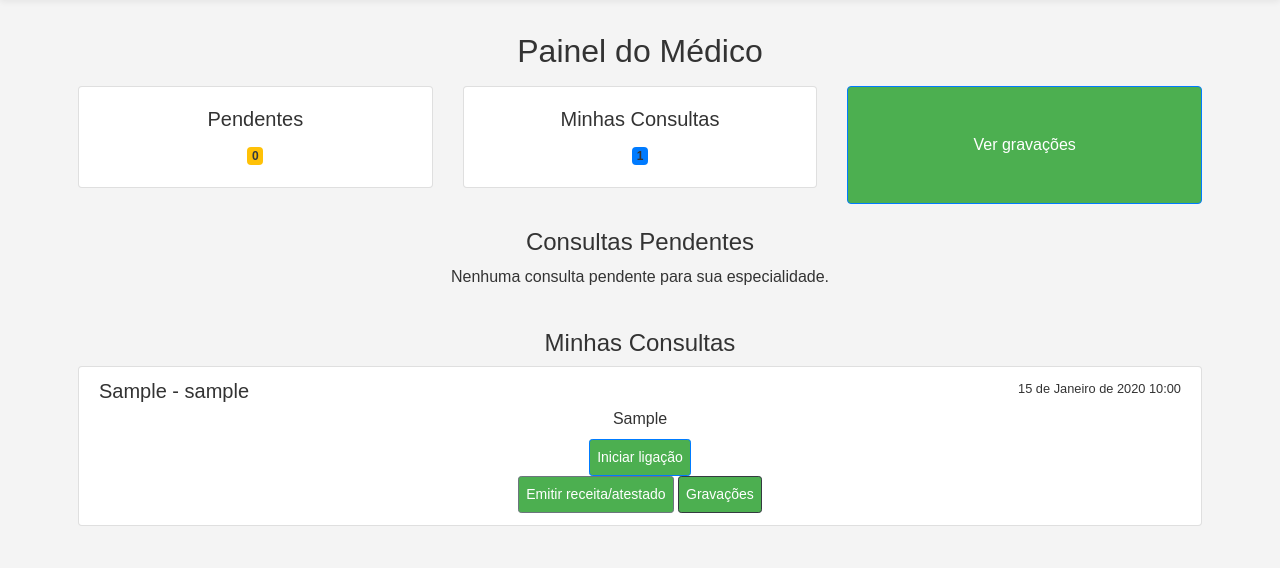
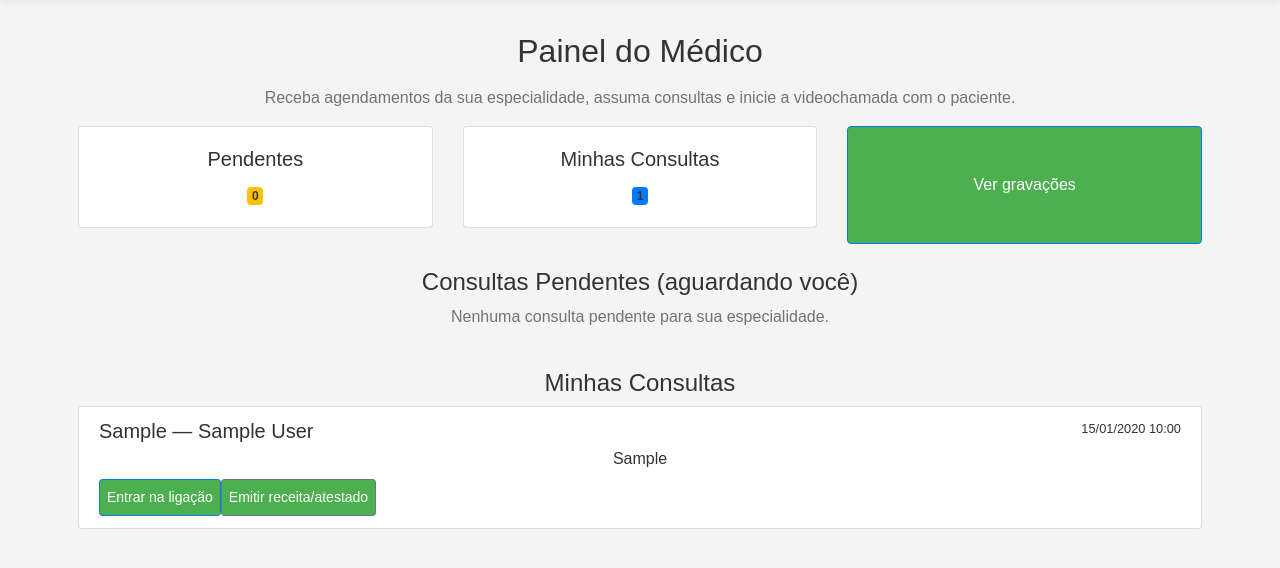
Before and after one commit to pedronunes07/mydoctor2, a Django app: page /medico/dashboard/ in a window 1280 px wide. Shown: the part 88-656 px from the top of the page. Run offline with Django 5.2, Linux system fonts and the light colour scheme; a user stored in the database is signed in; tables that the repository leaves empty hold one stand-in row (values such as "Sample post"); some libraries are stand-ins or nearby versions.

Commit message:
Fluxo completo: agendamentos, salas de video e WebRTC corrigido.
Paciente agenda e entra na ligação; médico recebe pendentes, assume e inicia chamada.

Co-authored-by: Cursor <cursoragent@cursor.com>

```diff
--- a/mydoctor-api/todos/models.py
+++ b/mydoctor-api/todos/models.py
@@ -18,6 +18,19 @@ class Consulta(models.Model):
 
 	def __str__(self):
 		return f"{self.especialidade} em {self.data} às {self.hora} ({self.usuario.username})"
+
+	def label_especialidade(self):
+		return dict(Medico.ESPECIALIDADES).get(self.especialidade, self.especialidade)
+
+	def sala_chat_aberta(self):
+		return self.salas.filter(closed_at__isnull=True).first()
+
+	def status_agendamento(self):
+		if self.sala_chat_aberta():
+			return 'sala_aberta'
+		if self.medico_id:
+			return 'confirmada'
+		return 'aguardando'
 
 
 class ChatRoom(models.Model):
--- a/mydoctor-api/todos/templates/todos/doctor_dashboard.html
+++ b/mydoctor-api/todos/templates/todos/doctor_dashboard.html
@@ -13,6 +13,7 @@
 {% include 'todos/_messages.html' %}
 <div class="container mt-4">
     <h2 class="mb-3">Painel do Médico</h2>
+    <p class="text-muted">Receba agendamentos da sua especialidade, assuma consultas e inicie a videochamada com o paciente.</p>
     <div class="row mb-4">
         <div class="col-md-4">
             <div class="card text-bg-light mb-3">
@@ -35,21 +36,21 @@
         </div>
     </div>
 
-    <h4>Consultas Pendentes</h4>
+    <h4>Consultas Pendentes (aguardando você)</h4>
     <div class="list-group mb-4">
         {% for c in pendentes %}
         <div class="list-group-item">
             <div class="d-flex w-100 justify-content-between">
-                <h5 class="mb-1">{{ c.especialidade }} - {{ c.usuario.username }}</h5>
-                <small>{{ c.data }} {{ c.hora }}</small>
+                <h5 class="mb-1">{{ c.label_especialidade }} — {{ c.usuario.get_full_name|default:c.usuario.username }}</h5>
+                <small>{{ c.data|date:'d/m/Y' }} {{ c.hora|time:'H:i' }}</small>
             </div>
-            <p class="mb-1">{{ c.observacoes }}</p>
+            <p class="mb-1">{{ c.observacoes|default:'Sem observações' }}</p>
             <div class="mt-2">
-                <a class="btn btn-success btn-sm" href="{% url 'doctor_accept_consulta' c.id %}">Assumir</a>
+                <a class="btn btn-success btn-sm" href="{% url 'doctor_accept_consulta' c.id %}">Assumir e preparar ligação</a>
             </div>
         </div>
         {% empty %}
-        <p>Nenhuma consulta pendente para sua especialidade.</p>
+        <p class="text-muted">Nenhuma consulta pendente para sua especialidade.</p>
         {% endfor %}
     </div>
 
@@ -58,22 +59,17 @@
         {% for c in consultas %}
         <div class="list-group-item">
             <div class="d-flex w-100 justify-content-between">
-                <h5 class="mb-1">{{ c.especialidade }} - {{ c.usuario.username }}</h5>
-                <small>{{ c.data }} {{ c.hora }}</small>
+                <h5 class="mb-1">{{ c.label_especialidade }} — {{ c.usuario.get_full_name|default:c.usuario.username }}</h5>
+                <small>{{ c.data|date:'d/m/Y' }} {{ c.hora|time:'H:i' }}</small>
             </div>
-            <p class="mb-1">{{ c.observacoes }}</p>
-            <div class="mt-2">
-                <form method="post" action="{% url 'chat_create' %}">
-                    {% csrf_token %}
-                    <input type="hidden" name="consulta_id" value="{{ c.id }}">
-                    <button class="btn btn-primary btn-sm me-2" type="submit">Iniciar ligação</button>
-                </form>
-                <a class="btn btn-outline-secondary btn-sm me-2" href="{% url 'create_receita' c.id %}">Emitir receita/atestado</a>
-                <a class="btn btn-outline-dark btn-sm" href="{% url 'doctor_recordings' %}">Gravações</a>
+            <p class="mb-1">{{ c.observacoes|default:'Sem observações' }}</p>
+            <div class="mt-2 d-flex gap-2 flex-wrap">
+                <a class="btn btn-primary btn-sm" href="{% url 'entrar_consulta' c.id %}">Entrar na ligação</a>
+                <a class="btn btn-outline-secondary btn-sm" href="{% url 'create_receita' c.id %}">Emitir receita/atestado</a>
             </div>
         </div>
         {% empty %}
-        <p>Nenhuma consulta atribuída.</p>
+        <p class="text-muted">Nenhuma consulta atribuída a você ainda.</p>
         {% endfor %}
     </div>
 </div>
--- a/mydoctor-api/todos/urls.py
+++ b/mydoctor-api/todos/urls.py
@@ -9,6 +9,7 @@ from .views import (
     doctor_dashboard_view,
     doctor_accept_consulta_view,
     agendar_consulta_view,
+    entrar_consulta_view,
     ver_consultas_view,
     create_chat_room_view,
     chat_room_view,
@@ -35,6 +36,7 @@ urlpatterns = [
     path('medico/consultas/<int:consulta_id>/assumir/', doctor_accept_consulta_view, name='doctor_accept_consulta'),
     path('agendar-consulta/', agendar_consulta_view, name='agendar_consulta'),
     path('ver-consultas/', ver_consultas_view, name='ver_consultas'),
+    path('consulta/<int:consulta_id>/entrar/', entrar_consulta_view, name='entrar_consulta'),
     # Chat
     path('chat/', create_chat_room_view, name='chat_create'),
     path('chat/<str:code>/', chat_room_view, name='chat_room'),
--- a/mydoctor-api/todos/views.py
+++ b/mydoctor-api/todos/views.py
@@ -4,7 +4,12 @@ from django.contrib.auth import authenticate, login, logout
 from django.contrib.auth.models import User
 from django.contrib import messages
 from .models import Todo, Consulta, ChatRoom, ChatMessage, ChatSignal, Recording, Medico, Receita
-from .utils import user_has_medico
+from .utils import (
+    user_has_medico,
+    user_can_access_consulta,
+    user_can_access_room,
+    get_or_create_room_for_consulta,
+)
 from django.contrib.auth.decorators import login_required
 from django.urls import reverse, reverse_lazy
 from django.db.models import Q
@@ -58,13 +63,10 @@ def logout_view(request):
 @login_required
 def dashboard_view(request):
     context = {'voltar_url': reverse('home')}
-    if request.user.is_authenticated:
-        # Salas disponíveis para o paciente (vinculadas às consultas dele)
-        try:
-            rooms = ChatRoom.objects.filter(consulta__usuario=request.user, closed_at__isnull=True).order_by('-created_at')
-        except Exception:
-            rooms = ChatRoom.objects.none()
-        context['chat_rooms_do_paciente'] = rooms
+    if user_can_access_patient_area(request.user):
+        context['consultas_recentes'] = Consulta.objects.filter(
+            usuario=request.user,
+        ).select_related('medico', 'medico__user').order_by('-data', '-hora')[:5]
     return render(request, 'todos/dashboard.html', context)
 
 def login_view(request):
@@ -138,7 +140,7 @@ def register_view(request):
 
 @login_required
 def ver_consultas_view(request):
-    consultas = Consulta.objects.filter(usuario=request.user).order_by('-data', '-hora')
+    consultas = Consulta.objects.filter(usuario=request.user).select_related('medico', 'medico__user').order_by('-data', '-hora')
     context = {
         'consultas': consultas,
         'voltar_url': reverse('home')
@@ -167,9 +169,22 @@ def agendar_consulta_view(request):
                 consulta.save(update_fields=['medico'])
         except Exception:
             pass
+        messages.success(request, 'Consulta agendada! Aguarde o médico assumir ou entre na ligação em Ver Consultas.')
         return redirect('ver_consultas')
     context = {'voltar_url': reverse('home')}
     return render(request, 'todos/agendar_consulta.html', context)
+
+
+@login_required
+def entrar_consulta_view(request, consulta_id):
+    consulta = get_object_or_404(Consulta, id=consulta_id)
+    if not user_can_access_consulta(request.user, consulta):
+        messages.error(request, 'Você não tem permissão para esta consulta.')
+        return redirect('dashboard')
+    room, created = get_or_create_room_for_consulta(consulta, request.user)
+    if created:
+        messages.info(request, 'Sala de atendimento criada. Aguarde o outro participante e inicie a ligação.')
+    return redirect('chat_room', code=room.code)
 
 
 # CHAT: criação e acesso à sala
@@ -179,23 +194,39 @@ def create_chat_room_view(request):
     if request.method == 'POST':
         if not user_has_medico(request.user):
             return redirect('dashboard')
-        code = get_random_string(10)
         consulta_id = request.POST.get('consulta_id')
         consulta = None
         if consulta_id:
-            try:
-                consulta = Consulta.objects.get(id=consulta_id)
-            except Consulta.DoesNotExist:
-                consulta = None
-        room = ChatRoom.objects.create(code=code, created_by=request.user, consulta=consulta)
+            consulta = get_object_or_404(Consulta, id=consulta_id)
+            if consulta.medico_id != request.user.medico.id:
+                messages.error(request, 'Esta consulta não está atribuída a você.')
+                return redirect('doctor_dashboard')
+        if consulta:
+            room, _ = get_or_create_room_for_consulta(consulta, request.user)
+        else:
+            room = ChatRoom.objects.create(
+                code=get_random_string(10),
+                created_by=request.user,
+            )
         return redirect('chat_room', code=room.code)
-    # GET exibe botão para criar sala
-    consultas = Consulta.objects.filter(medico=request.user.medico).order_by('-data', '-hora') if user_has_medico(request.user) else []
-    rooms_for_patient = ChatRoom.objects.filter(consulta__usuario=request.user, closed_at__isnull=True).order_by('-created_at') if not user_has_medico(request.user) else []
+    if user_has_medico(request.user):
+        consultas = Consulta.objects.filter(medico=request.user.medico).order_by('-data', '-hora')
+        voltar = reverse('doctor_dashboard')
+        consultas_paciente = []
+        salas_paciente = []
+    else:
+        consultas = []
+        voltar = reverse('dashboard')
+        consultas_paciente = Consulta.objects.filter(usuario=request.user).select_related('medico', 'medico__user').order_by('-data', '-hora')
+        salas_paciente = ChatRoom.objects.filter(
+            consulta__usuario=request.user,
+            closed_at__isnull=True,
+        ).select_related('consulta').order_by('-created_at')
     context = {
-        'voltar_url': reverse('doctor_dashboard'),
+        'voltar_url': voltar,
         'consultas_do_medico': consultas,
-        'chat_rooms_do_paciente': rooms_for_patient,
+        'consultas_paciente': consultas_paciente,
+        'chat_rooms_do_paciente': salas_paciente,
     }
     return render(request, 'todos/chat.html', context)
 
@@ -226,7 +257,8 @@ def doctor_accept_consulta_view(request, consulta_id):
     consulta = get_object_or_404(Consulta, id=consulta_id)
     consulta.medico = request.user.medico
     consulta.save(update_fields=['medico'])
-    messages.success(request, 'Consulta atribuída ao seu perfil.')
+    get_or_create_room_for_consulta(consulta, request.user)
+    messages.success(request, 'Consulta assumida. Sala de ligação pronta — clique em Entrar na ligação.')
     return redirect('doctor_dashboard')
 
 
@@ -270,6 +302,9 @@ def minhas_receitas_view(request):
 @login_required
 def chat_room_view(request, code):
     room = get_object_or_404(ChatRoom, code=code)
+    if not user_can_access_room(request.user, room):
+        messages.error(request, 'Você não tem acesso a esta sala.')
+        return redirect('dashboard')
     voltar = reverse('doctor_dashboard') if user_has_medico(request.user) else reverse('dashboard')
     context = {
         'room_code': room.code,
@@ -284,6 +319,8 @@ def chat_room_view(request, code):
 @require_http_methods(["GET", "POST"])
 def chat_messages_api(request, code):
     room = get_object_or_404(ChatRoom, code=code)
+    if not user_can_access_room(request.user, room):
+        return HttpResponseBadRequest('sem permissão')
     if request.method == 'GET':
         last_id = request.GET.get('last_id')
         qs = room.messages.all()
@@ -320,6 +357,8 @@ def chat_messages_api(request, code):
 @require_http_methods(["GET", "POST"])
 def chat_signals_api(request, code):
     room = get_object_or_404(ChatRoom, code=code)
+    if not user_can_access_room(request.user, room):
+        return HttpResponseBadRequest('sem permissão')
     if request.method == 'GET':
         last_id = request.GET.get('last_id')
         qs = room.signals.exclude(sender=request.user)
@@ -362,6 +401,8 @@ def chat_signals_api(request, code):
 @require_http_methods(["POST"])
 def upload_recording_api(request, code):
     room = get_object_or_404(ChatRoom, code=code)
+    if not user_can_access_room(request.user, room):
+        return HttpResponseBadRequest('sem permissão')
     f = request.FILES.get('file')
     duration = int(request.POST.get('duration', '0') or 0)
     if not f:
```
Also changed, not shown: mydoctor-api/todos/templates/todos/chat.html (+48 -17 lines), mydoctor-api/todos/templates/todos/dashboard.html (+16 -0 lines), mydoctor-api/todos/templates/todos/ver_consultas.html (+24 -7 lines), mydoctor-api/todos/utils.py (+40 -1 lines).
